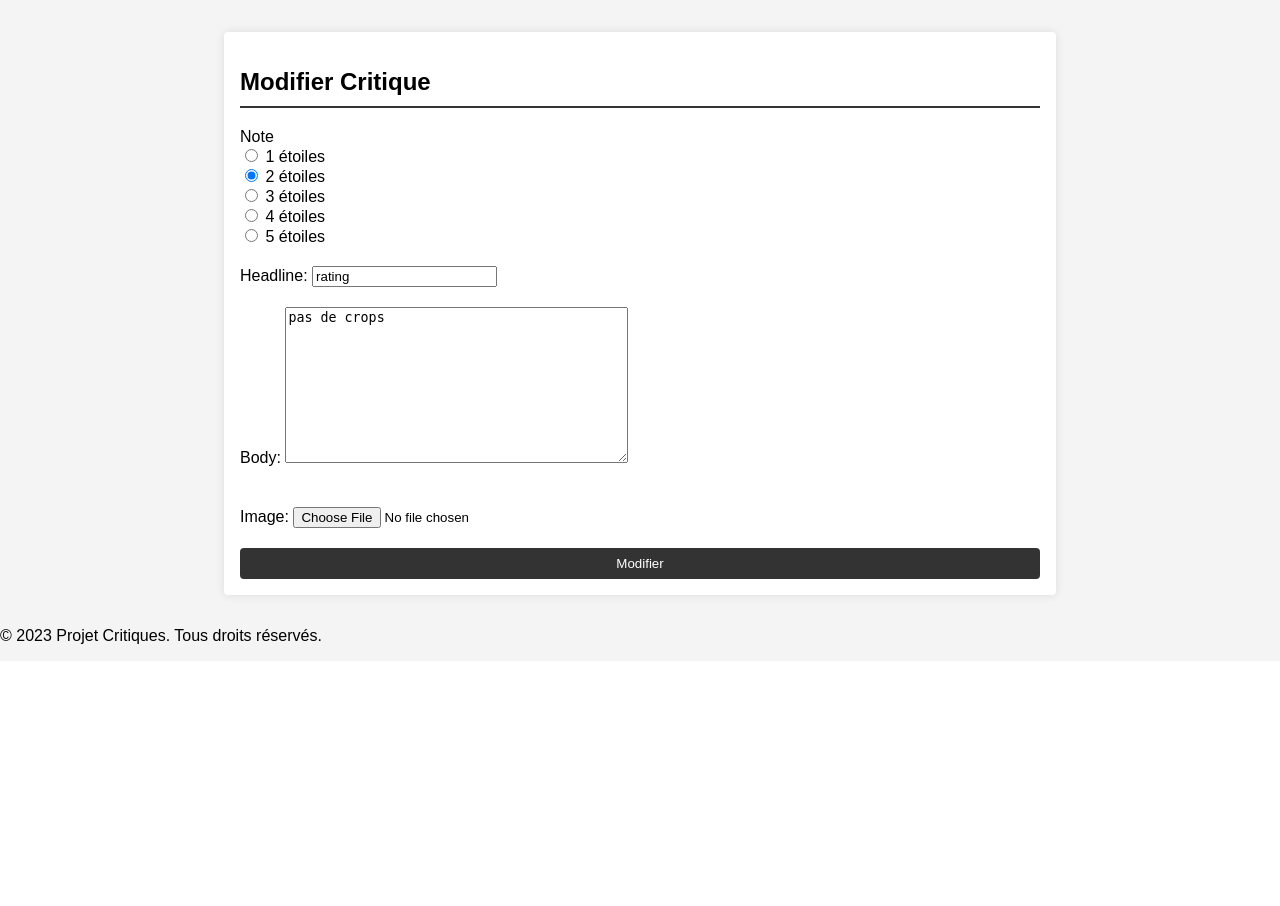
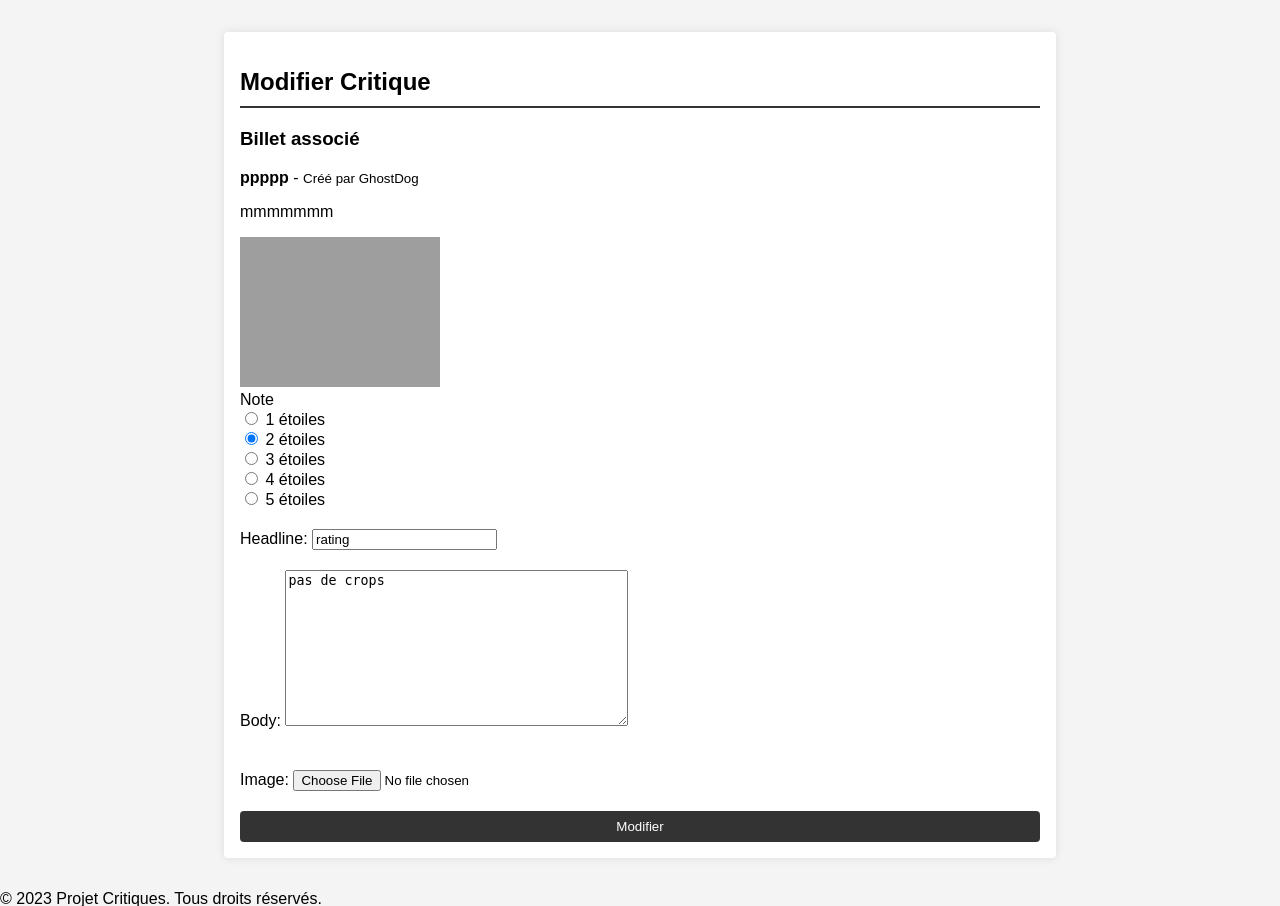
Before and after one commit to Laseguue/Projet_critiques_op, a Django app: page /critiques/review/4/edit/ in a window 1280 px wide. Shown: the part 146-1052 px from the top of the page. Before the commit the page ends 790 px from the top, so only its background shows below. Run offline with Django 4.2, Linux system fonts and the light colour scheme; a user stored in the database is signed in; data comes from the database, SQL or seed files in the repository; grey boxes are pictures that could not be loaded.

Commit message:
avant optimisation / verification redirection

```diff
--- a/projet_critiques/critiques/views.py
+++ b/projet_critiques/critiques/views.py
@@ -83,7 +83,7 @@ def update_review(request, review_id):
             return redirect('list_reviews')
     else:
         form = ReviewForm(instance=review)
-    return render(request, 'edit_review_form.html', {'form': form})
+    return render(request, 'edit_review_form.html', {'form': form, 'ticket': review.ticket})
 
 @login_required
 def delete_review(request, review_id):
--- a/projet_critiques/templates/edit_review_form.html
+++ b/projet_critiques/templates/edit_review_form.html
@@ -2,6 +2,15 @@
 
 {% block content %}
 <h2>Modifier Critique</h2>
+
+<div class="ticket-details">
+    <h3>Billet associé</h3>
+    <strong>{{ ticket.title }}</strong> - <small>Créé par {{ ticket.user.username }}</small>
+    <p>{{ ticket.description }}</p>
+    {% if ticket.image %}
+    <img src="{{ ticket.image.url }}" alt="{{ ticket.title }}" style="width: 200px; height: auto;">
+    {% endif %}
+</div>
 
 <form method="post" enctype="multipart/form-data">
     {% csrf_token %}
```
Also changed, not shown: projet_critiques/templates/user_posts.html (+9 -0 lines).
